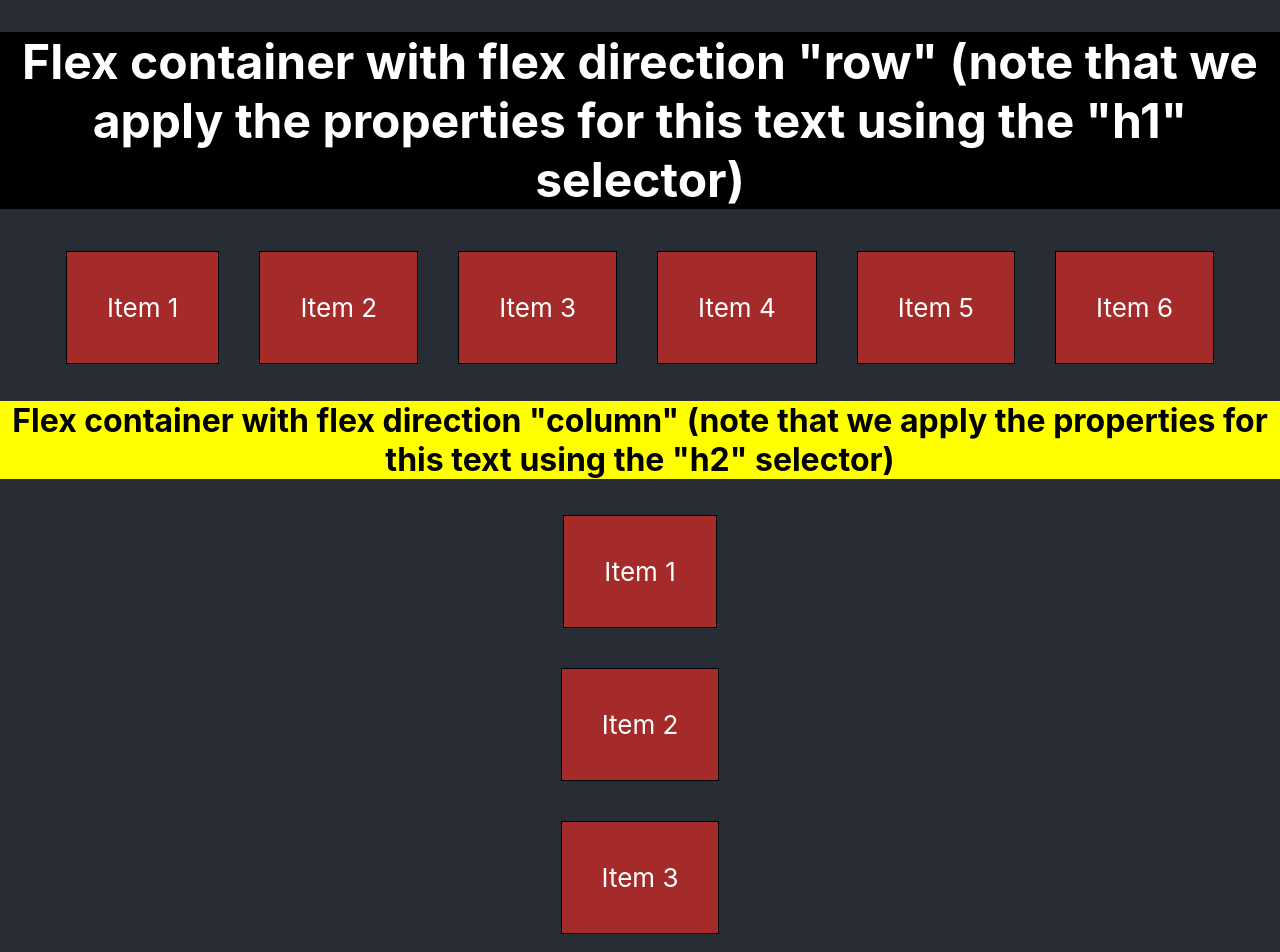
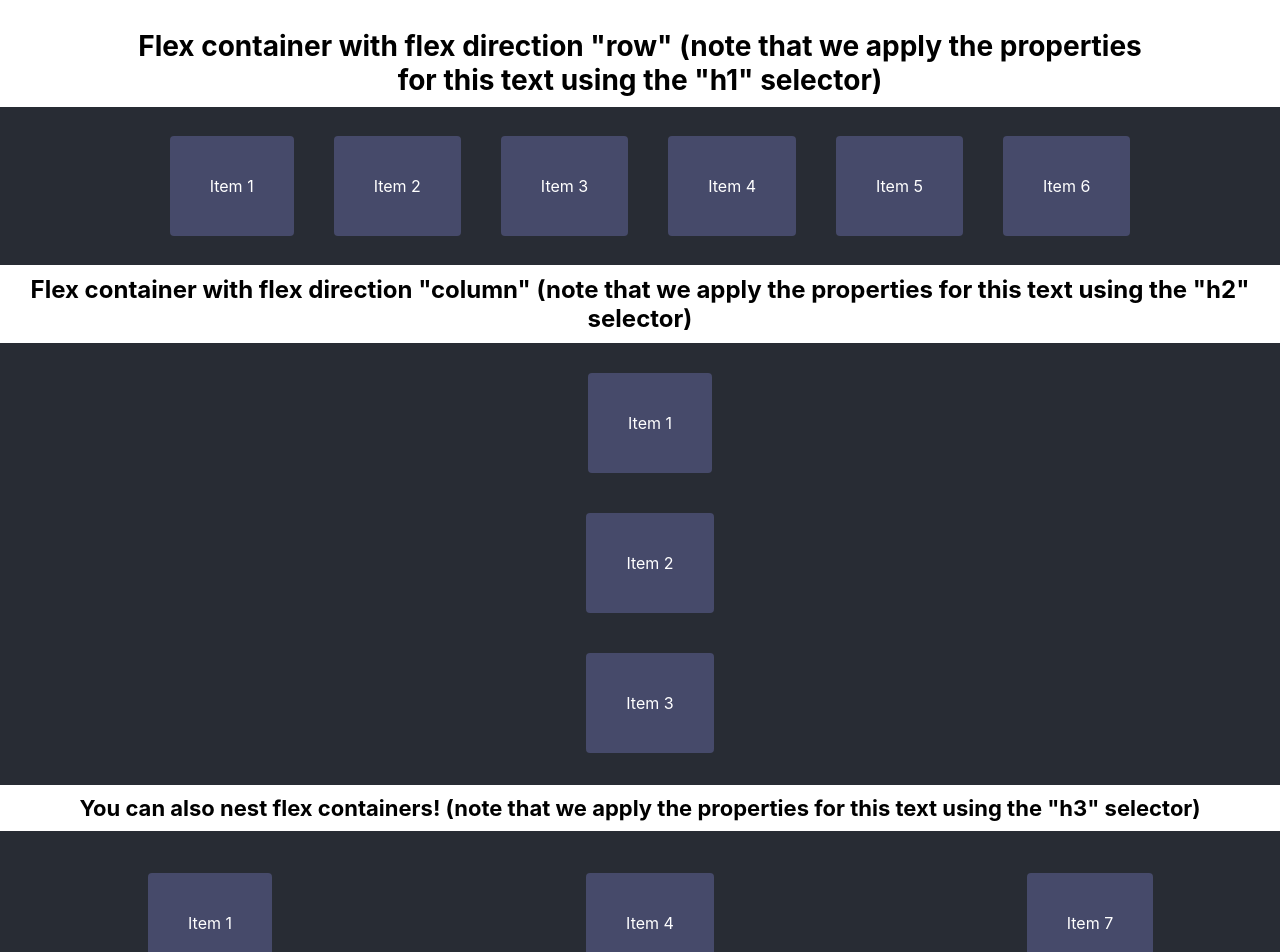
Before and after one commit to hackatbrown/css-starter, a React (Create React App) app in the folder my-css-app/: page / in a window 1280 px wide. Shown: the top 952 px of the page. Built offline with nearby package versions, Linux system fonts and the light colour scheme.

Commit message:
updated readme & cssapp

```diff
--- a/my-css-app/src/App.css
+++ b/my-css-app/src/App.css
@@ -1,60 +1,62 @@
 .App {
   text-align: center;
   background-color: #282c34;
-  min-height: 100vh;
-  display: flex;
-  flex-direction: column;
-  align-items: center;
-  justify-content: center;
-  font-size: calc(10px + 2vmin);
   color: white;
+  width: 100vw;
 }
 
-.App-link {
-  color: #61dafb;
+.header {
+  width: 100vw;
+  background-color: white;
+  color: black;
 }
 
-.h1 {
-  background-color:black;
-  color:white;
-  font-size: 3rem;
+h1 {
+  margin-left: auto;
+  margin-right: auto;
+  /* ^ this centers .h1 within the header div */
+  padding: 10px 0;
+  width: 80vw;
+  font-size: 28px;
 }
 
-.h2 {
-  background-color:yellow;
-  color:black;
-  font-size: 2rem;
+h2 {
+  margin-left: auto;
+  margin-right: auto;
+  padding: 10px 0;
+  font-size: 24px;
 }
 
-.h3 {
-  background-color:orange;
-  color:black;
-  font-size: 2rem;
+h3 {
+  margin-left: auto;
+  margin-right: auto;
+  padding: 10px 0;
+  font-size: 22px;
 }
 
 .flex-container-row {
-  display:flex;
+  display: flex;
   flex-direction: row;
   width: 100%;
   align-items: center;
-  justify-content:center;
-  gap:40px;
-  padding:10px
+  justify-content: center;
+  gap: 40px;
+  padding: 10px
 }
 
 .flex-container-col {
-  display:flex;
+  display: flex;
   flex-direction: column;
   width: 100%;
   align-items: center;
-  justify-content:center;
-  gap:40px;
-  padding:10px;
+  justify-content: center;
+  gap: 40px;
+  padding: 10px;
 }
 
 .flex-item {
-  padding:40px;
-  border:1px solid black;
+  padding: 40px;
+  border-radius: 4px;
   color: white;
-  background-color: brown;
+  background-color: rgb(70, 74, 106);
 }
--- a/my-css-app/src/App.js
+++ b/my-css-app/src/App.js
@@ -4,9 +4,11 @@ import './App.css';
 function App() {
     return (
         <div className="App">
-        <h1 className="h1">
+            <div className="header">
+                <h1>
                     Flex container with flex direction "row" (note that we apply the properties for this text using the "h1" selector)
                 </h1>
+            </div>
             <div className="flex-container-row">
                 <div className="flex-item">
                     Item 1
@@ -27,9 +29,11 @@ function App() {
                     Item 6
                 </div>
             </div>
-        <h2 className="h2">
+            <div className="header">
+                <h2>
                     Flex container with flex direction "column" (note that we apply the properties for this text using the "h2" selector)
                 </h2>
+            </div>
             <div className="flex-container-col">
                 <div className="flex-item">
                     Item 1
@@ -41,9 +45,11 @@ function App() {
                     Item 3
                 </div>
             </div>
-        <h3 className="h3">
+            <div className="header">
+                <h3>
                     You can also nest flex containers!  (note that we apply the properties for this text using the "h3" selector)
                 </h3>
+            </div>
             <div className="flex-container-row">
                 <div className="flex-container-col">
                     <div className="flex-item">
```
Lines whose indentation alone changed are shown as unchanged.
